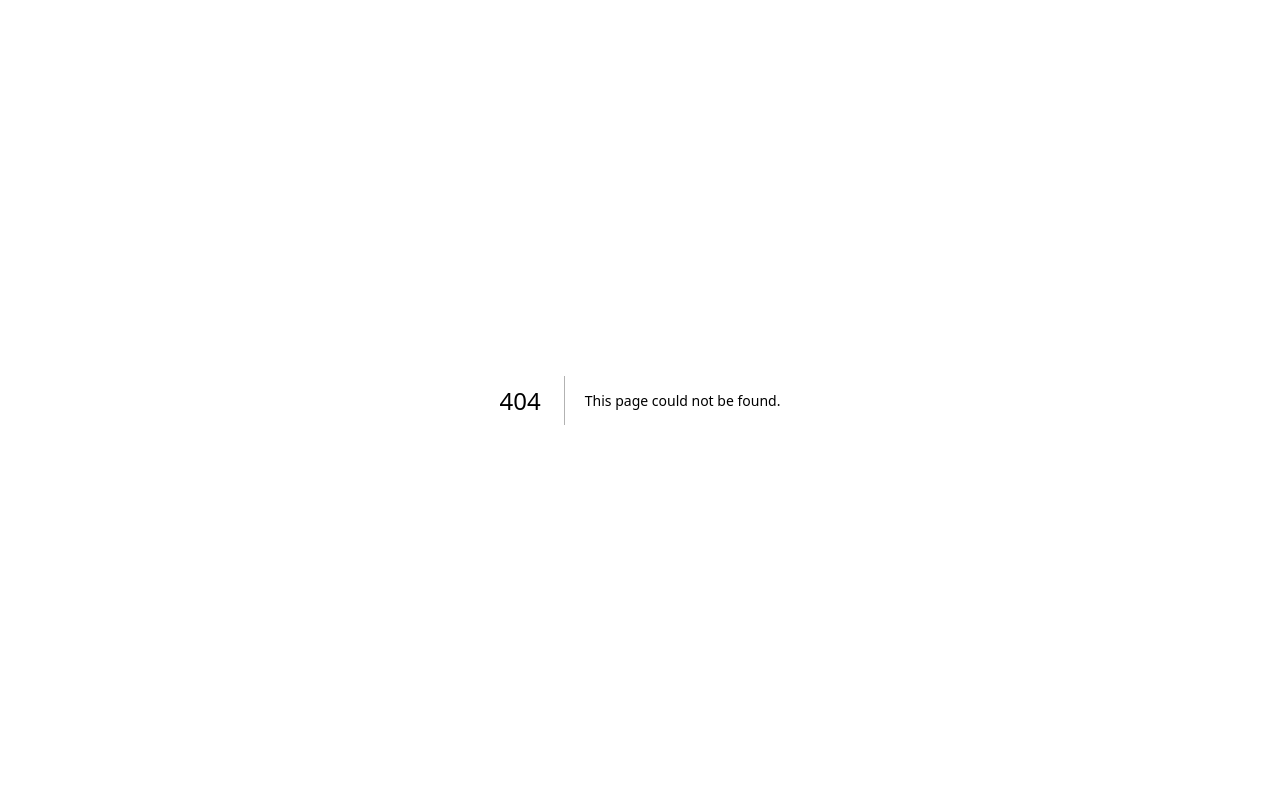
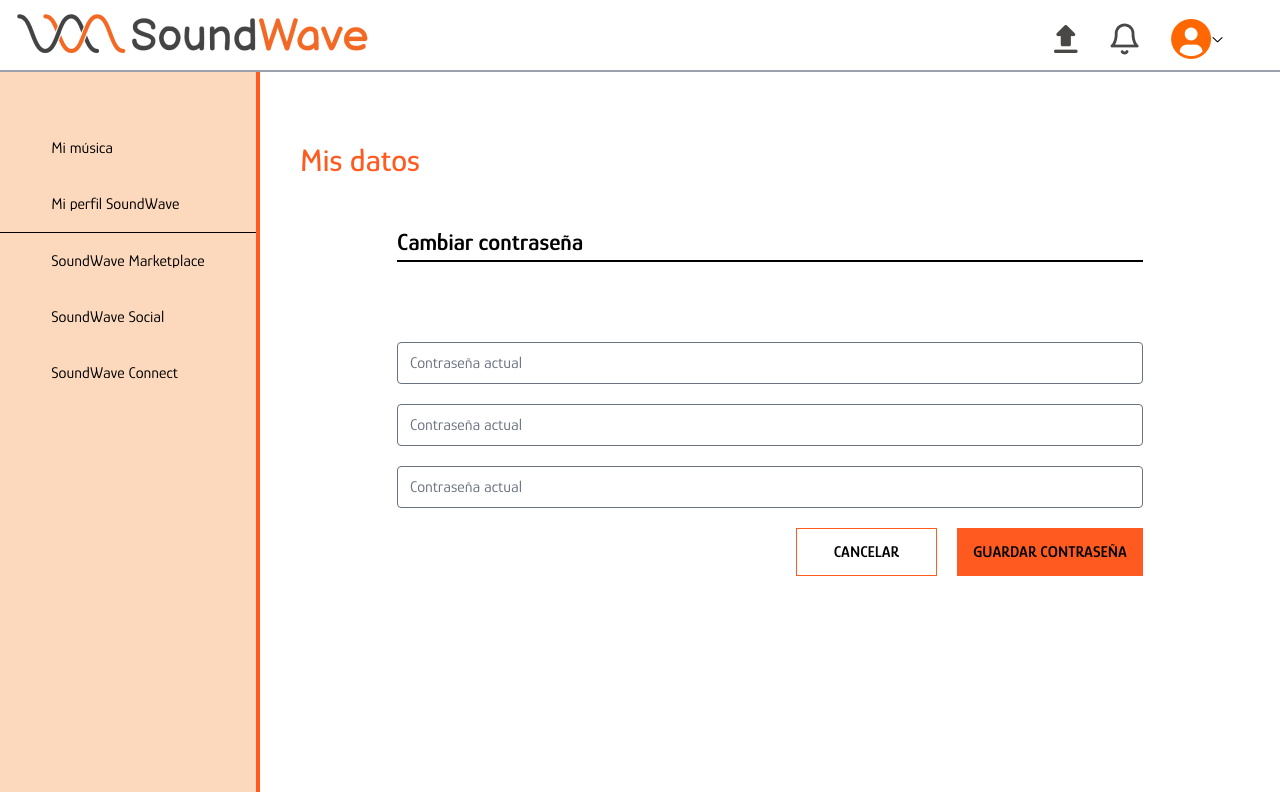
Before and after one commit to riujun/Sound, a Next.js app in the folder apps/client/: page /PassportC in a window 1280 px wide. Before the commit this address had no page. Built offline with nearby package versions, Linux system fonts and the light colour scheme.

Commit message:
build: :art: contraseña ususario

```diff
--- /dev/null
+++ b/apps/client/src/app/PassportC/page.tsx
@@ -0,0 +1,18 @@
+/* eslint-disable prettier/prettier */
+import React from 'react';
+
+import HeaderGlobal from '../components/header-global/Header_Global';
+import Menu from '../components/menu/Menu';
+import PassportUser from '../components/passport/Passport_User';
+
+export default function page() {
+  return (
+    <div>
+      <HeaderGlobal />
+      <div className="flex">
+        <Menu />
+        <PassportUser />
+      </div>
+    </div>
+  );
+}
--- /dev/null
+++ b/apps/client/src/app/components/passport/Passport_User.tsx
@@ -0,0 +1,35 @@
+/* eslint-disable prettier/prettier */
+import React from 'react';
+
+export default function PassportUser() {
+  return (
+    <div className=" w-screen">
+      <h2 className="ml-10 mt-16 text-[32px] font-medium leading-normal text-orange-500">
+        Mis datos{' '}
+      </h2>
+      <div className=" flex flex-col items-center justify-center">
+        <div className="mt-10">
+          <h3 className="text-2xl font-semibold leading-normal text-black">Cambiar contraseña</h3>
+          <div className="h-[0px] w-[746px] border border-black"></div>
+          <section className="mt-20 flex flex-col gap-5">
+            <input type="text" className="w-[100%]  rounded" placeholder="Contraseña actual" />
+            <input type="text" className="w-[100%] rounded " placeholder="Contraseña actual" />
+            <input type="text" className="w-[100%] rounded " placeholder="Contraseña actual" />
+            <div className="flex justify-end gap-5">
+              <div className="inline-flex h-12 w-[141px] items-center justify-center gap-2.5 border border-orange-500 p-4">
+                <div className="shrink grow basis-0 text-center text-base font-semibold uppercase leading-none text-black">
+                  Cancelar
+                </div>
+              </div>
+              <div className="inline-flex h-12 w-[186px] items-center justify-center gap-2.5 bg-orange-500 p-4">
+                <div className="shrink grow basis-0 text-center text-base font-semibold uppercase leading-none text-black">
+                  guardar contraseña
+                </div>
+              </div>
+            </div>
+          </section>
+        </div>
+      </div>
+    </div>
+  );
+}
```
